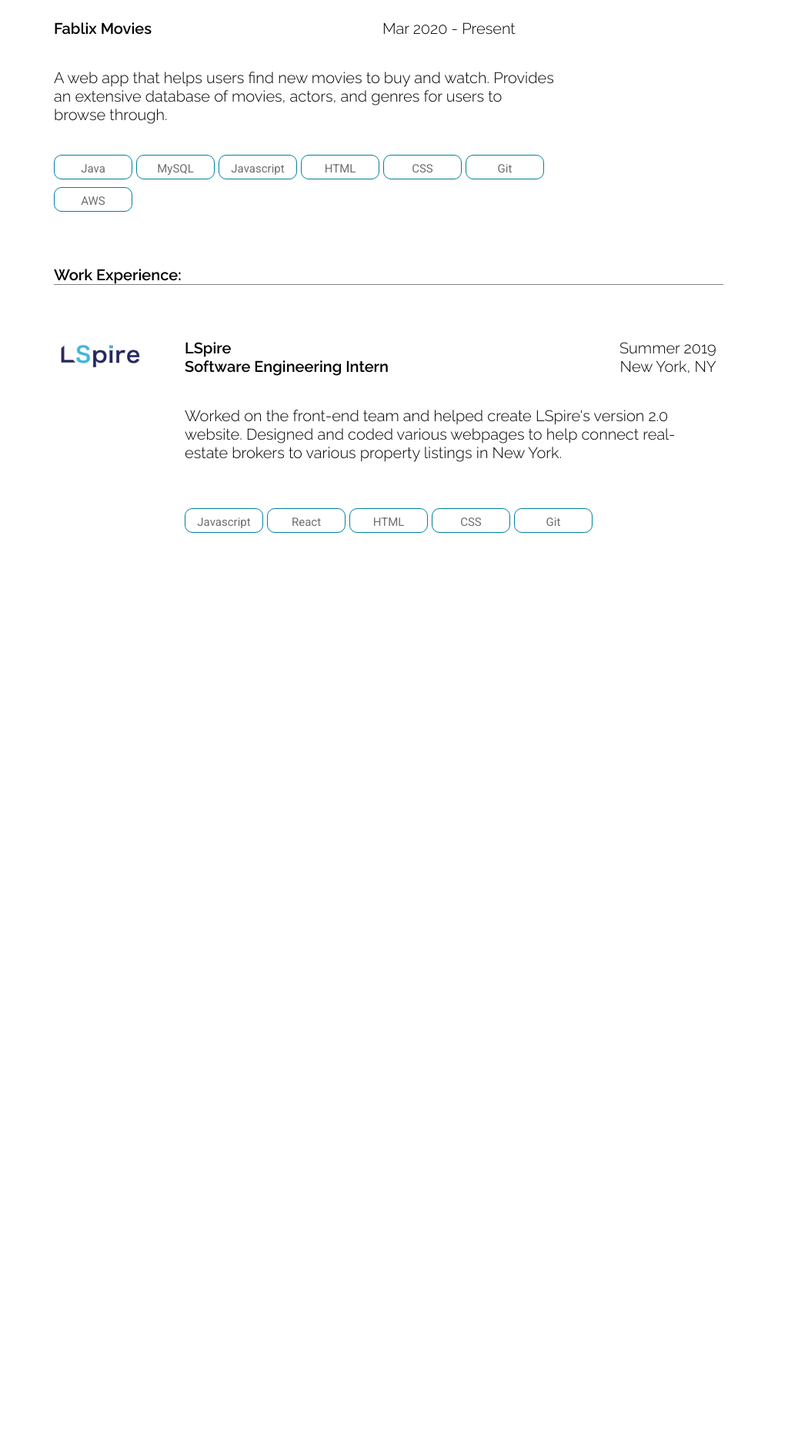
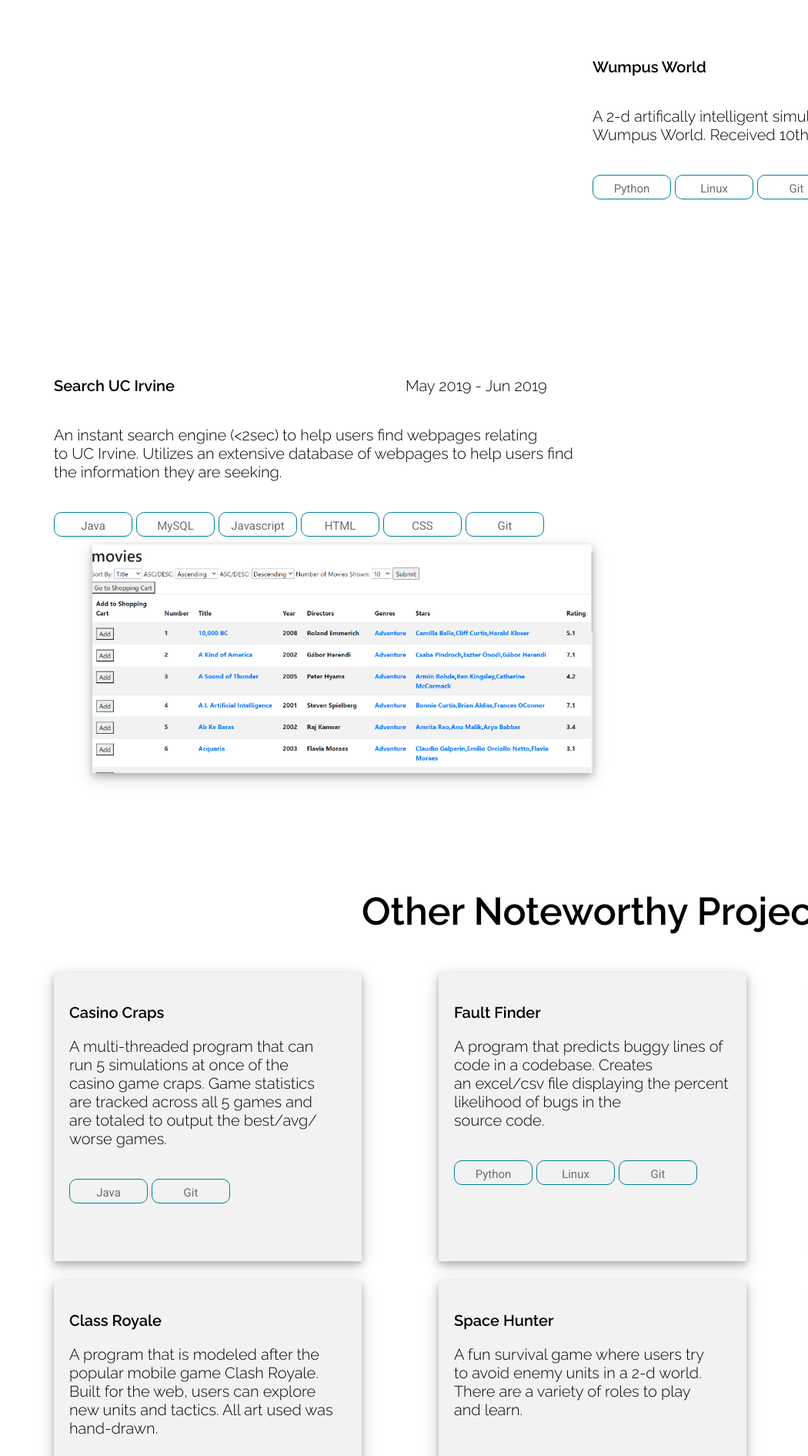
Before and after one commit to srsiu/PortfolioWebsite, a React (Create React App) app: page /projects in a window 1280 px wide. Shown: the part 980-2871 px from the top of the page at 77% size, without its empty margins (230-1280 px from the left). Before the commit the page ends 1722 px from the top, so only its background shows below. Built offline with nearby package versions, Linux system fonts and the light colour scheme.

Commit message:
project section updated

```diff
--- a/src/Projects.js
+++ b/src/Projects.js
@@ -18,9 +18,11 @@ class Projects extends Component{
                                 <p className="year-text">Mar 2020 - Present <br/></p>
                                 <br/>
                                 <div className="project-points">
-                                    <p>A web app that helps users find new movies to buy and watch. Provides <br/>
+                                    <p>
+                                        A web app that helps users find new movies to buy and watch. Provides <br/>
                                         an extensive database of movies, actors, and genres for users to <br/>
-                                    browse through. </p>
+                                        browse through.
+                                    </p>
                                 </div>
                                 <div className="project-bubble-block">
                                     <Bubble btext={"Java"} nline={false}/>
@@ -35,14 +37,34 @@ class Projects extends Component{
                             </div>
                             <img src={fablix} className="project-screenshot"/>
                             <div className="project-spacing"></div>
-                            <div>
-                                <p className="project-title">Fablix Movies<br/> </p>
-                                <p className="year-text">Mar 2020 - Present <br/></p>
+                            <div className="project-info-right">
+                                <p className="project-title">Wumpus World <br/> </p>
+                                <p className="year-text">Feb 2020 - Apr 2020<br/></p>
                                 <br/>
                                 <div className="project-points">
-                                    <p>A web app that helps users find new movies to buy and watch. Provides <br/>
-                                        an extensive database of movies, actors, and genres for users to <br/>
-                                        browse through. </p>
+                                    <p>
+                                        A 2-d artifically intelligent simulation of the survival/obstacle course game called<br/>
+                                        Wumpus World.  Received 10th place out of 167 teams in class tournament. <br/>
+                                    </p>
+                                </div>
+                                <div className="project-bubble-block">
+                                    <Bubble btext={"Python"} nline={false}/>
+                                    <Bubble btext={"Linux"} nline={false}/>
+                                    <Bubble btext={"Git"} nline={false}/>
+                                    <div className="bubble-break"/>
+                                </div>
+                            </div>
+                            <div className="project-spacing"></div>
+                            <div className="project-info">
+                                <p className="project-title">Search UC Irvine<br/> </p>
+                                <p className="year-text">May 2019 - Jun 2019<br/></p>
+                                <br/>
+                                <div className="project-points">
+                                    <p>
+                                        An instant search engine (&lt;2sec) to help users find webpages relating<br/>
+                                        to UC Irvine.  Utilizes an extensive database of webpages to help users find<br/>
+                                        the information they are seeking.
+                                    </p>
                                 </div>
                                 <div className="project-bubble-block">
                                     <Bubble btext={"Java"} nline={false}/>
@@ -52,27 +74,102 @@ class Projects extends Component{
                                     <Bubble btext={"CSS"} nline={false}/>
                                     <Bubble btext={"Git"} nline={false}/>
                                     <div className="bubble-break"/>
-                                    <Bubble btext={"AWS"} nline={false}/>
+                                </div>
+                            </div>
+                            <img src={fablix} className="project-screenshot"/>
+                            <div className="other-projects-section">
+                                <p className="other-proj-header">Other Noteworthy Projects</p>
+                                <div className="horizontal-row">
+                                    <div className="single-proj">
+                                        <p className="single-proj-title">Casino Craps</p>
+                                        <p className="single-proj-text">
+                                            A multi-threaded program that can <br/>run 5 simulations at once of the <br/>
+                                            casino game craps. Game statistics <br/>
+                                            are tracked across all 5 games and <br/>
+                                            are totaled to output the best/avg/ <br/>
+                                            worse games.
+                                        </p>
+                                        <div className="single-proj-bblock">
+                                            <Bubble btext={"Java"} nline={false}/>
+                                            <Bubble btext={"Git"} nline={false}/>
+                                            <div className="bubble-break"/>
+                                        </div>
+                                    </div>
+                                    <div className="single-proj">
+                                        <p className="single-proj-title">Fault Finder</p>
+                                        <p className="single-proj-text">
+                                            A program that predicts buggy lines of code in a codebase.  Creates <br/>
+                                            an excel/csv file displaying the percent likelihood of bugs in the <br/>
+                                            source code.
+                                        </p>
+                                        <div className="single-proj-bblock">
+                                            <Bubble btext={"Python"} nline={false}/>
+                                            <Bubble btext={"Linux"} nline={false}/>
+                                            <Bubble btext={"Git"} nline={false}/>
+                                            <div className="bubble-break"/>
+                                        </div>
+                                    </div>
+                                    <div className="single-proj">
+                                        <p className="single-proj-title">MapQuest GPS</p>
+                                        <p className="single-proj-text">
+                                            A GPS program that builds on top of MapQuest API to help users learn more<br/>
+                                            about their route to destination. Finds <br/> useful  data like longitude/latitude/etc. <br/>
+                                            to inform users.
+                                        </p>
+                                        <div className="single-proj-bblock">
+                                            <Bubble btext={"Python"} nline={false}/>
+                                            <Bubble btext={"Git"} nline={false}/>
+                                            <div className="bubble-break"/>
                                         </div>
                                     </div>
                                 </div>
-                        <p className="education-header">Work Experience:</p>
-                        <div className="uci-block">
-                            <img  className="lspire-logo" src={lspire}/>
-                            <p className="lspire-text">LSpire<br/> Software Engineering Intern</p>
-                            <p className="year-text">Summer 2019 <br/> New York, NY</p>
-                            <br/>
-                            <p className="relevant-course">
-                                Worked on the front-end team and helped create LSpire's version 2.0 <br/>
-                                website.  Designed and coded various webpages to help connect real- <br/>
-                                estate brokers to various property listings in New York.
+                                <div className="horizontal-row">
+                                    <div className="single-proj">
+                                        <p className="single-proj-title">Class Royale</p>
+                                        <p className="single-proj-text">
+                                            A program that is modeled after the popular mobile game Clash Royale.<br/>
+                                            Built for the web, users can explore <br/>
+                                            new units and tactics. All art used was <br/>
+                                            hand-drawn.
                                         </p>
-                            <div className="bubble-block">
+                                        <div className="single-proj-bblock">
+                                            <Bubble btext={"Java"} nline={false}/>
+                                            <Bubble btext={"Git"} nline={false}/>
+                                            <div className="bubble-break"/>
+                                        </div>
+                                    </div>
+                                    <div className="single-proj">
+                                        <p className="single-proj-title">Space Hunter</p>
+                                        <p className="single-proj-text">
+                                            A fun survival game where users try <br/>
+                                            to avoid enemy units in a 2-d world.<br/>
+                                            There are a variety of roles to play<br/>
+                                            and learn.
+                                        </p>
+                                        <div className="single-proj-bblock">
+                                            <div className="bubble-break"/>
+                                            <Bubble btext={"Python"} nline={false}/>
+                                            <Bubble btext={"Git"} nline={false}/>
+                                            <div className="bubble-break"/>
+                                        </div>
+                                    </div>
+                                    <div className="single-proj">
+                                        <p className="single-proj-title">Photo Gallery</p>
+                                        <p className="single-proj-text">
+                                            A simple program that displays pictures  <br/> in a slideshow.  Users
+                                            can upload their <br/> personal photos and see them on <br/>
+                                            the site.
+                                        </p>
+                                        <div className="single-proj-bblock">
+                                            <Bubble btext={"Java"} nline={false}/>
                                             <Bubble btext={"Javascript"} nline={false}/>
-                                <Bubble btext={"React"} nline={false}/>
                                             <Bubble btext={"HTML"} nline={false}/>
+                                            <div className="bubble-break"/>
                                             <Bubble btext={"CSS"} nline={false}/>
-                                <Bubble btext={"Git"} nline={false}/>
+                                            <div className="bubble-break"/>
+                                        </div>
+                                    </div>
+                                </div>
                             </div>
                         </div>
                     </div>
--- a/src/homePage.css
+++ b/src/homePage.css
@@ -327,6 +327,12 @@
     top:-50px;
 }
 
+.project-info-right{
+    position:relative;
+    display:inline-block;
+    left:700px;
+}
+
 .project-info{
     position:relative;
     display:inline-block;
@@ -366,5 +372,63 @@
 }
 
 .project-spacing{
-    height:150px;
+    height:200px;
 }
+
+.other-projects-section{
+    position:relative;
+    top:100px;
+    height:750px;
+    width:100vw;
+}
+
+.other-proj-header{
+    position:relative;
+    font-family: 'Raleway', sans-serif;
+    font-size:50px;
+    font-weight: bold;
+    left:400px;
+}
+
+.horizontal-row{
+    position:relative;
+    width:1500px;
+    height:400px;
+}
+
+.single-proj{
+    position:relative;
+    vertical-align:top;
+    display:inline-block;
+    margin-right:100px;
+    background-color:#f2f2f2;
+    width:400px;
+    height:375px;
+    box-shadow: 0 4px 8px 0 rgba(0, 0, 0, 0.2), 0 6px 20px 0 rgba(0, 0, 0, 0.19);
+
+}
+
+.single-proj-title{
+    position:relative;
+    top:20px;
+    left:20px;
+    font-family: 'Raleway', sans-serif;
+    font-size:20px;
+    font-weight: bold;
+    color:black;
+}
+
+.single-proj-text{
+    position:relative;
+    top:20px;
+    left:20px;
+    font-family: 'Raleway', sans-serif;
+    font-size:20px;
+    color:black;
+}
+
+.single-proj-bblock{
+    position:relative;
+    margin-left:20px;
+    top:40px;
+}
```
Lines whose indentation alone changed are shown as unchanged.
